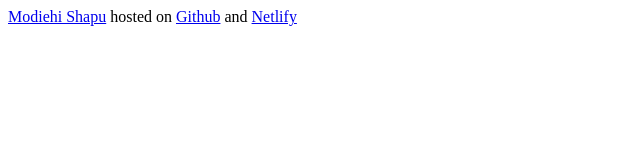
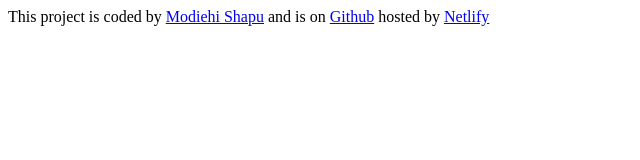
Before and after one commit to Deeempho/Weer, a plain HTML site: page index.html in a window 1280 px wide. Shown: the whole page, without its empty margins (0-640 px from the left). Drawn offline with Linux system fonts and the light colour scheme.

Commit message:
Improved link texts

```diff
--- a/index.html
+++ b/index.html
@@ -7,9 +7,11 @@
   </head>
   <body>
     <footer>
+      This project is coded by
       <a href="https://github.com/Deeempho" target="_blank">Modiehi Shapu</a>
-      hosted on
-      <a href="https://github.com/Deeempho/Weer" target="_blank">Github</a> and
+      and is on
+      <a href="https://github.com/Deeempho/Weer" target="_blank">Github</a>
+      hosted by
       <a href="https://w-shecodes-app.netlify.app/" target="_blank">Netlify</a>
     </footer>
   </body>
```
